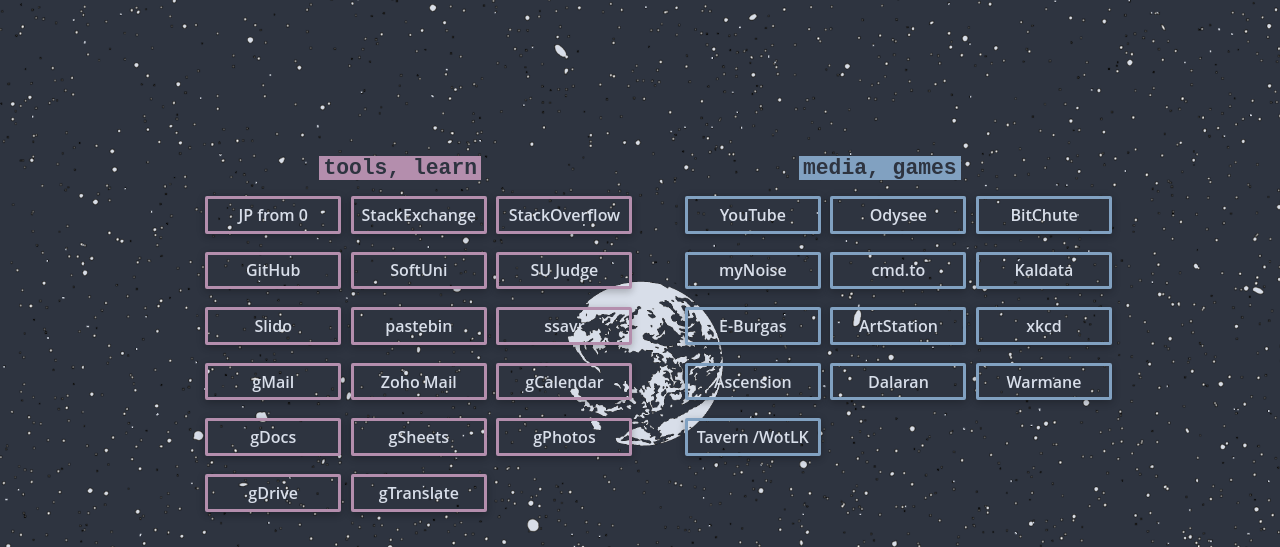
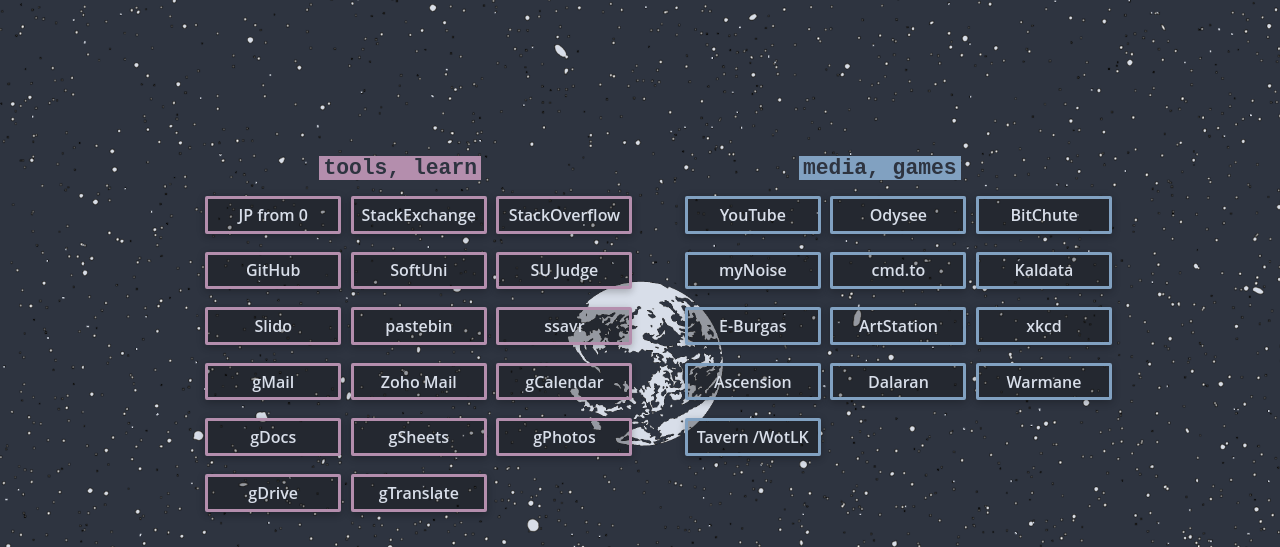
Before and after one commit to jaygoppers/Startpage, a plain HTML site: page index.html in a window 1280 px wide. Shown: the part 253-800 px from the top of the page. Drawn offline with Linux system fonts and the light colour scheme.

Commit message:
Update styles.css

```diff
--- a/styles.css
+++ b/styles.css
@@ -119,7 +119,7 @@
     position: relative;
     box-shadow: 0 2px 10px rgba(0, 0, 0, 0.16), 0 3px 6px rgba(0, 0, 0, 0.1);
     color: #d8dee9;
-    background-color: #ffffff00;
+    background-color: #11111155;
     text-decoration: none;
     transition: 0.3s ease all;
     z-index: 1;
```
